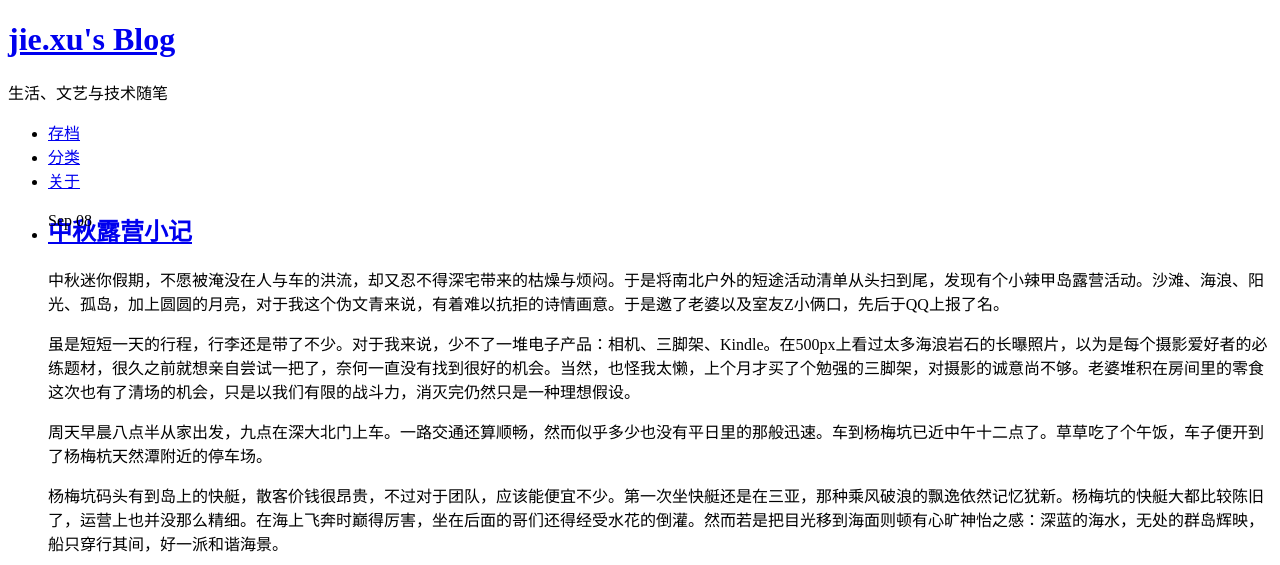
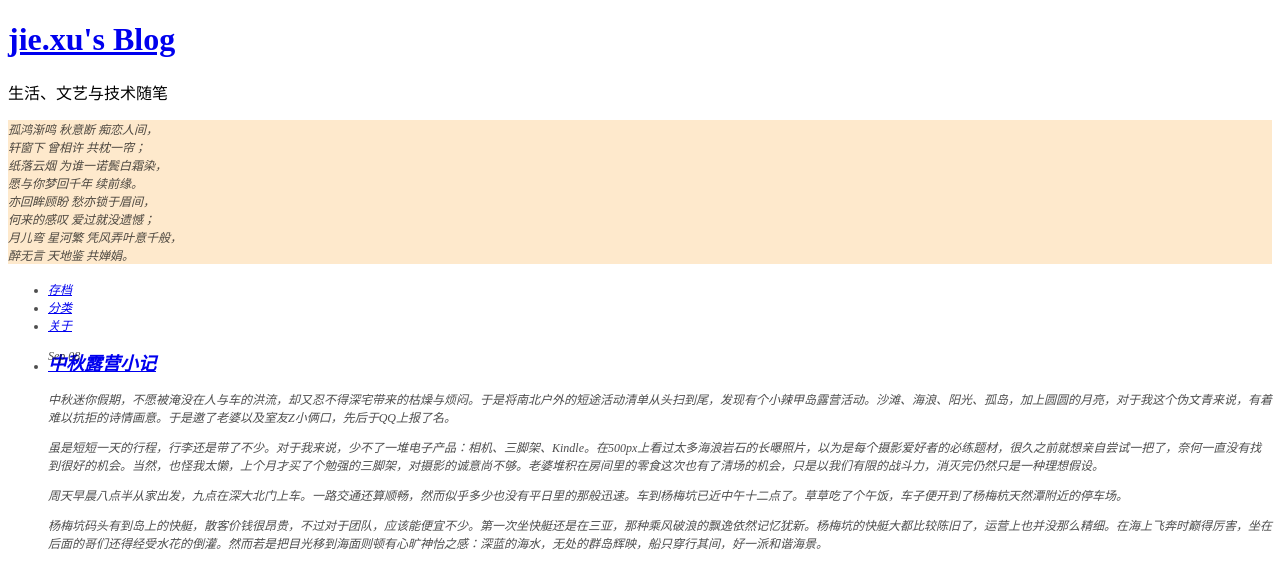
Before and after one commit to jie-xu/jie-xu.github.io, a Jekyll site: the page built from index.html, in a window 1280 px wide. Shown: the top 565 px of the page. Built offline with Jekyll 4.4.1, drawn with Linux system fonts in a browser that asks for light colours; nearby versions of some CDN libraries; library files that are not in the unit come from our copies; the list of posts is cut into pages by our own code.

Commit message:
Update default.html

```diff
--- a/_includes/themes/full-twocol/default.html
+++ b/_includes/themes/full-twocol/default.html
@@ -19,11 +19,29 @@
     <script src="{{ ASSET_PATH }}/js/jquery-1.7-latest.js"></script>
     <link rel="stylesheet" href="{{ ASSET_PATH }}/css/basic.css" />
     <link rel="stylesheet" href="{{ ASSET_PATH }}/css/main.css" />
+    <style>
+    	em {
+    		color: rgba(18, 18, 17, 0.75);
+		font-size: 12px;
+    	}
+    </style>
 </head>
 <body >
 <div id="sidebar">
 	<h1><a href="{{ HOME_PATH }}" title="{{ site.title }}">{{ site.title }}</a></h1>
 	<div id="description">{{ site.tagline }}</div>
+	<div style="text-align: left;margin-top: 10px;">
+		<p style="background-color: #fee9cc;">
+			<em>孤鸿渐鸣 秋意断 痴恋人间，<br/>
+			<em>轩窗下 曾相许 共枕一帘；<br/>
+			<em>纸落云烟 为谁一诺鬓白霜染，</em><br/>
+			<em>愿与你梦回千年 续前缘。</em></br>
+			<em>亦回眸顾盼 愁亦锁于眉间，</em><br/>
+			<em>何来的感叹 爱过就没遗憾；</em><br/>
+			<em>月儿弯 星河繁 凭风弄叶意千般，</em><br/>
+			<em>醉无言 天地鉴 共婵娟。</em>
+		</p>
+	</div>
 	<ul id="nav">
 		<li><a href="/archive.html">存档</a></li>
 		<li><a href="/categories.html">分类</a></li>
```
